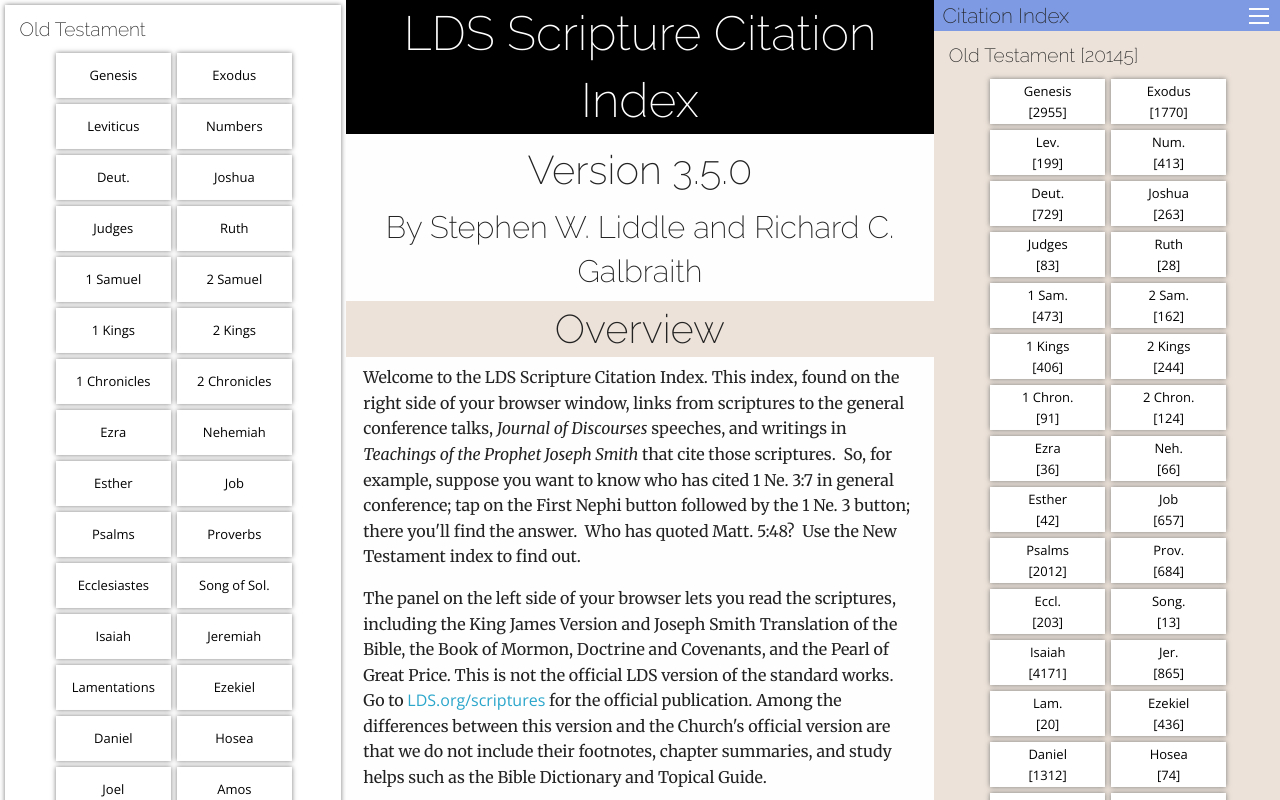
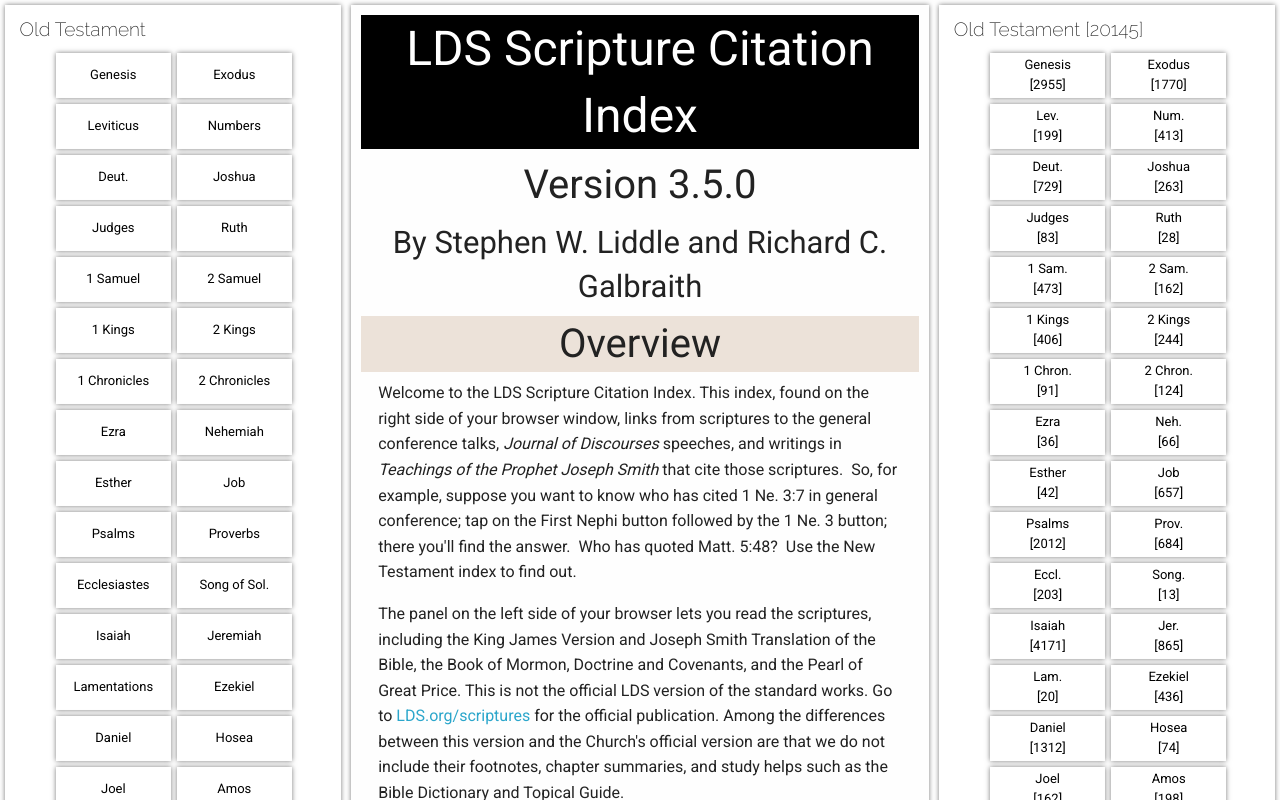
Before and after one commit to rodcox89/Lidskyp1, a plain HTML site: page index.html in a window 1280 px wide. Drawn offline with nearby package versions, Linux system fonts and the light colour scheme; files whose address does not match are found by name.

Commit message:
Updated all columns to cards

```diff
--- a/css/styles.css
+++ b/css/styles.css
@@ -1,7 +1,9 @@
+/*-- IMPORTS --*/
+@import url(https://fonts.googleapis.com/css?family=Roboto:400,700,500,300);
 /*base css*/
 
 h1, h2, h3, h4 {
-    font-family: 'Raleway', 'Open Sans', sans-serif;
+    font-family: 'Roboto', sans-serif;
 }
 
 h1 {
@@ -9,11 +11,11 @@
 }
 
 p {
-    font-family: 'Merriweather', serif;
+    font-family: 'Roboto', sans-serif;
 }
 
 a {
-    font-family: 'Open Sans', sans-serif;
+    font-family: 'Roboto', sans-serif;
     text-decoration: none;
 }
 
@@ -155,7 +157,9 @@
 
 
 .about_content {
-
+  box-shadow: 0 0 5px rgb(124, 124, 124);
+  margin: 5px;
+  padding: 10px;
 }
 
 h1.about_title {
@@ -231,7 +235,9 @@
 
 
 .citation_content {
-    background-color: rgb(236,226,217);
+  background-color: #fff;
+  box-shadow: 0 0 5px rgb(124, 124, 124);
+  margin: 5px;
 }
 
 .citation_content a {
--- a/index.html
+++ b/index.html
@@ -33,8 +33,8 @@
             <!-- Left Column -->
             <div class="col_container" id="left_col">
 
-            <!-- Scriptures Page -->
-            <div class="scriptures_content">
+              <!-- Scriptures Page -->
+              <div class="scriptures_content">
 
                 <div class="volumetitle">
                     Old Testament
@@ -347,8 +347,8 @@
                         <a href="javascript:void(0);" onclick="getScripture(&#39;?book=406&amp;chapter=&amp;verses=&amp;jst=&#39;)">Articles of Faith</a>
                     </li>
                 </ul>
-            </div>
-            <!-- End Scriptures Page -->
+              </div>
+              <!-- End Scriptures Page -->
 
             </div>
             <!-- End Left Column -->
@@ -625,12 +625,6 @@
 
             <!-- Right Column -->
             <div class="col_container" id="right_col">
-                <div class="nav_bar">
-                    <div class="nav_title">Citation Index</div>
-                    <div class="nav_hamburger">
-                        <button class="menu-icon" type="button" data-toggle></button>
-                    </div>
-                </div>
 
                 <!-- Citation Page -->
                 <div class="citation_content">
```
